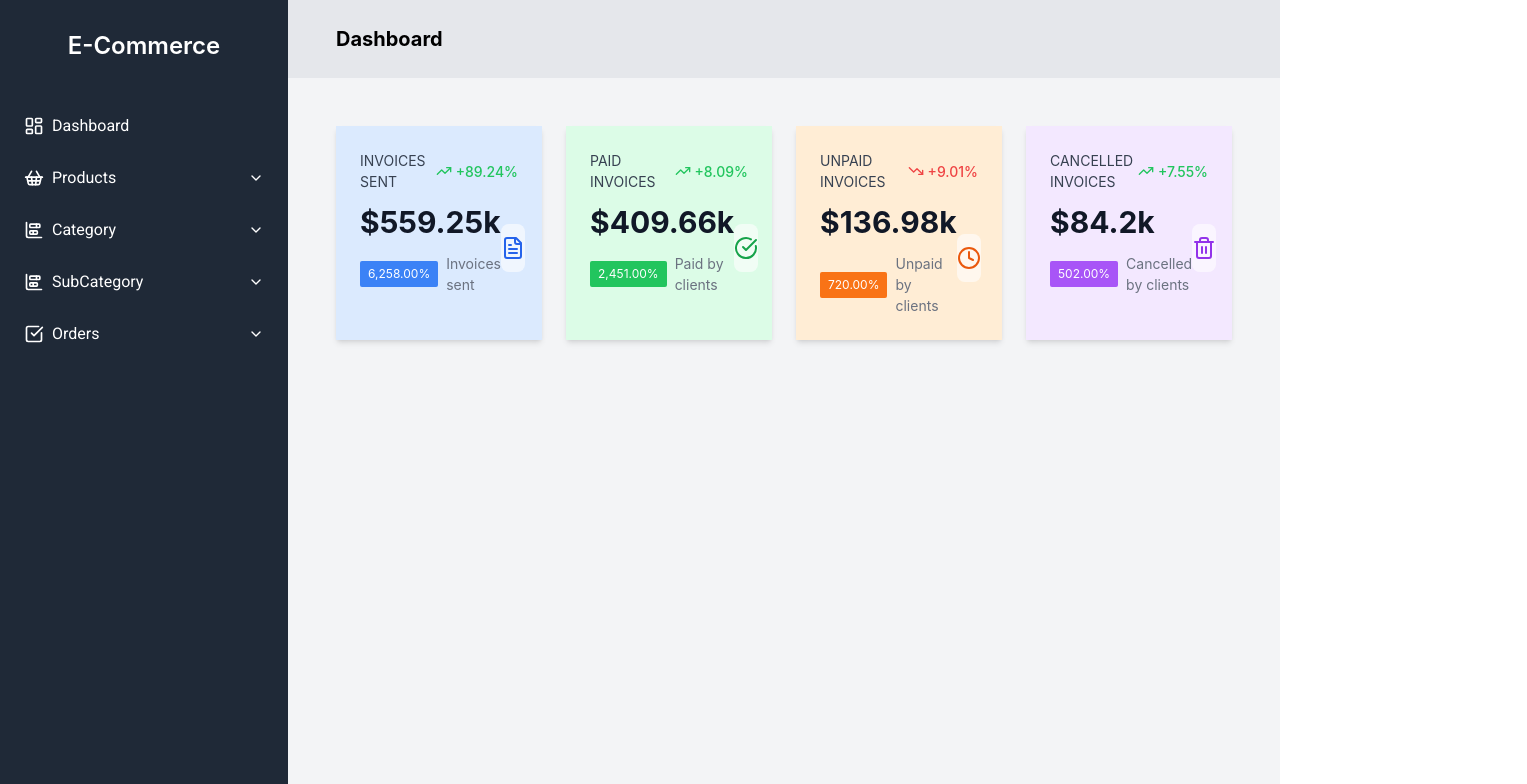
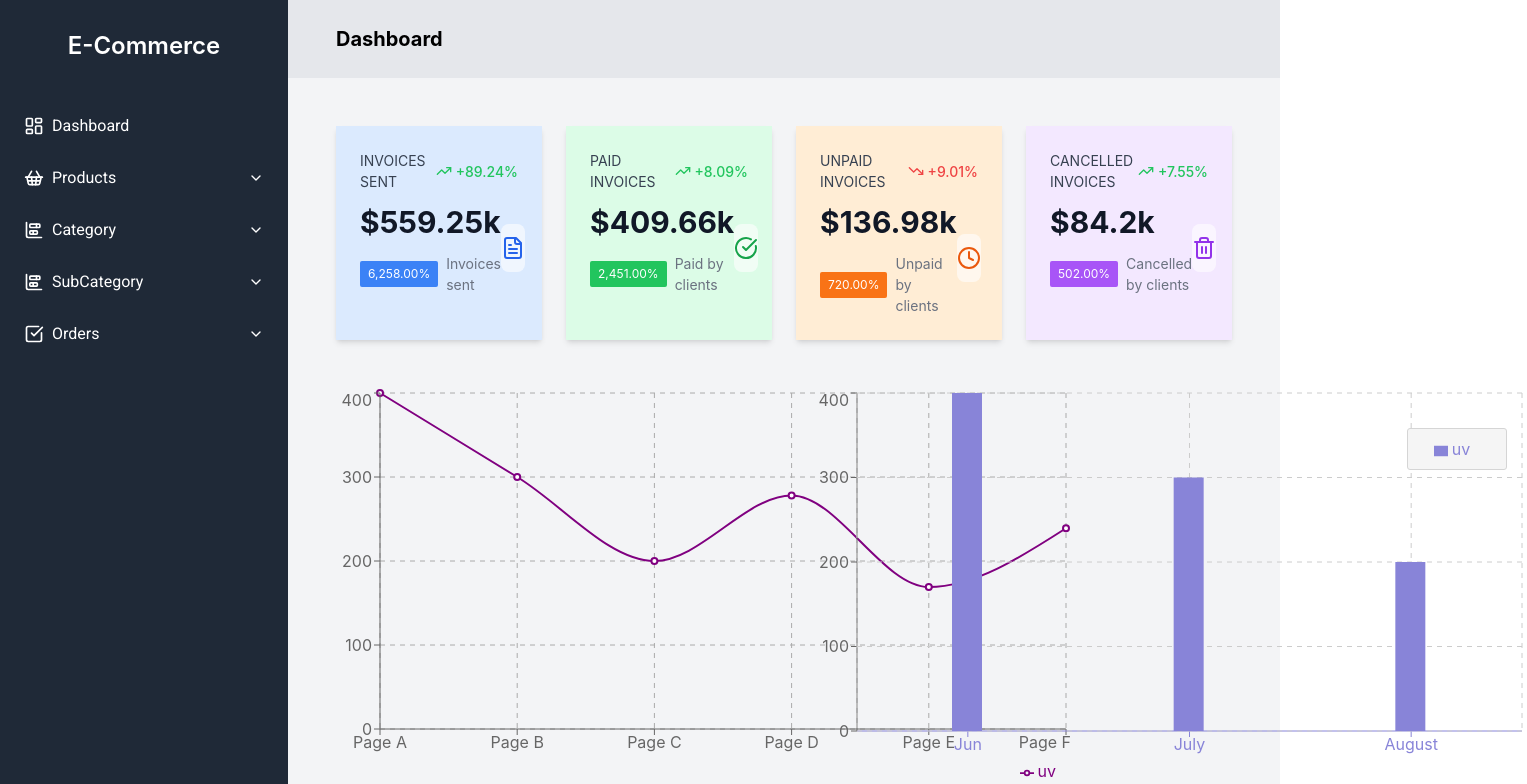
Before and after one commit to Eity2021/admin_ecommerce, a React (Create React App) app: page / in a window 1280 px wide. Shown: the top 784 px of the page, 1527 px wide, since content can reach past the window. Built offline with nearby package versions, Linux system fonts and the light colour scheme; the HTML template or start-up script is replaced by a standard one.

Commit message:
integrate charts

```diff
--- a/package.json
+++ b/package.json
@@ -15,6 +15,7 @@
     "react-redux": "^8.1.3",
     "react-router-dom": "^7.0.1",
     "react-scripts": "5.0.1",
+    "recharts": "^3.1.0",
     "web-vitals": "^2.1.4"
   },
   "scripts": {
--- /dev/null
+++ b/src/pages/home/Cards.js
@@ -0,0 +1,104 @@
+import { FileText, CheckCircle, Clock, Trash2, TrendingUp, TrendingDown } from "lucide-react"
+
+export default function Cards() {
+      const invoiceData = [
+    {
+      title: "INVOICES SENT",
+      amount: "$559.25k",
+      change: "+89.24%",
+      isPositive: true,
+      count: "6,258.00",
+      description: "Invoices sent",
+      icon: FileText,
+      bgColor: "bg-blue-100",
+      iconColor: "text-blue-600",
+      badgeColor: "bg-blue-500",
+    },
+    {
+      title: "PAID INVOICES",
+      amount: "$409.66k",
+      change: "+8.09%",
+      isPositive: true,
+      count: "2,451.00",
+      description: "Paid by clients",
+      icon: CheckCircle,
+      bgColor: "bg-green-100",
+      iconColor: "text-green-600",
+      badgeColor: "bg-green-500",
+    },
+    {
+      title: "UNPAID INVOICES",
+      amount: "$136.98k",
+      change: "+9.01%",
+      isPositive: false,
+      count: "720.00",
+      description: "Unpaid by clients",
+      icon: Clock,
+      bgColor: "bg-orange-100",
+      iconColor: "text-orange-600",
+      badgeColor: "bg-orange-500",
+    },
+    {
+      title: "CANCELLED INVOICES",
+      amount: "$84.2k",
+      change: "+7.55%",
+      isPositive: true,
+      count: "502.00",
+      description: "Cancelled by clients",
+      icon: Trash2,
+      bgColor: "bg-purple-100",
+      iconColor: "text-purple-600",
+      badgeColor: "bg-purple-500",
+    },
+  ]
+  return (
+ <div >
+      <div className="container mx-auto p-6">
+        <div className="grid grid-cols-1 sm:grid-cols-2 lg:grid-cols-4 gap-6 ">
+          {invoiceData.map((item, index) => {
+            const IconComponent = item.icon
+            return (
+              <div
+                key={index}
+                className={`card shadow-md hover:shadow-xl transition-all p-6 ${item.bgColor}`}
+              >
+                <div className="card-body">
+                  <div className="flex items-center justify-between mb-2">
+                    <h2 className="card-title text-sm text-gray-700">{item.title}</h2>
+                    <div className="flex items-center gap-1">
+                      {item.isPositive ? (
+                        <TrendingUp className="w-4 h-4 text-green-500" />
+                      ) : (
+                        <TrendingDown className="w-4 h-4 text-red-500" />
+                      )}
+                      <span
+                        className={`text-sm font-medium ${item.isPositive ? "text-green-500" : "text-red-500"
+                          }`}
+                      >
+                        {item.change}
+                      </span>
+                    </div>
+                  </div>
+                  <div className="flex items-center justify-between">
+                    <div>
+                      <div className="text-3xl font-bold text-gray-900 mb-2">{item.amount}</div>
+                      <div className="flex items-center gap-2">
+                        <div className={`badge ${item.badgeColor} text-white text-xs py-1 px-2 rounded-sm`}>
+                          {item.count}%
+                        </div>
+                        <span className="text-sm text-gray-500">{item.description}</span>
+                      </div>
+                    </div>
+                    <div className="w-12 h-12 bg-white/60 rounded-lg flex items-center justify-center">
+                      <IconComponent className={`w-6 h-6 ${item.iconColor}`} />
+                    </div>
+                  </div>
+                </div>
+              </div>
+            )
+          })}
+        </div>
+      </div>
+    </div>
+  )
+}
--- /dev/null
+++ b/src/pages/home/Charts.js
@@ -0,0 +1,15 @@
+import LineBarChart from "./LineBarChart";
+import WidthBarCharts from "./WidthBarCharts";
+
+
+
+export default function Charts() {
+    return (
+        <div className='container mx-auto p-6'>
+            <div className='grid md:grid-cols-2 grid-cols-1 gap-4' >
+                <LineBarChart></LineBarChart>
+                <WidthBarCharts></WidthBarCharts>
+            </div>
+        </div>
+    )
+}
--- a/src/pages/home/Dashboard.js
+++ b/src/pages/home/Dashboard.js
@@ -1,104 +1,12 @@
-import { FileText, CheckCircle, Clock, Trash2, TrendingUp, TrendingDown } from "lucide-react"
+import Cards from "./Cards";
+import Charts from "./Charts";
 
 export default function Dashboard() {
-  const invoiceData = [
-    {
-      title: "INVOICES SENT",
-      amount: "$559.25k",
-      change: "+89.24%",
-      isPositive: true,
-      count: "6,258.00",
-      description: "Invoices sent",
-      icon: FileText,
-      bgColor: "bg-blue-100",
-      iconColor: "text-blue-600",
-      badgeColor: "bg-blue-500",
-    },
-    {
-      title: "PAID INVOICES",
-      amount: "$409.66k",
-      change: "+8.09%",
-      isPositive: true,
-      count: "2,451.00",
-      description: "Paid by clients",
-      icon: CheckCircle,
-      bgColor: "bg-green-100",
-      iconColor: "text-green-600",
-      badgeColor: "bg-green-500",
-    },
-    {
-      title: "UNPAID INVOICES",
-      amount: "$136.98k",
-      change: "+9.01%",
-      isPositive: false,
-      count: "720.00",
-      description: "Unpaid by clients",
-      icon: Clock,
-      bgColor: "bg-orange-100",
-      iconColor: "text-orange-600",
-      badgeColor: "bg-orange-500",
-    },
-    {
-      title: "CANCELLED INVOICES",
-      amount: "$84.2k",
-      change: "+7.55%",
-      isPositive: true,
-      count: "502.00",
-      description: "Cancelled by clients",
-      icon: Trash2,
-      bgColor: "bg-purple-100",
-      iconColor: "text-purple-600",
-      badgeColor: "bg-purple-500",
-    },
-  ]
+
   return (
     <div >
-      <div className="container mx-auto p-6">
-        <div className="grid grid-cols-1 sm:grid-cols-2 lg:grid-cols-4 gap-6 ">
-          {invoiceData.map((item, index) => {
-            const IconComponent = item.icon
-            return (
-              <div
-                key={index}
-                className={`card shadow-md hover:shadow-xl transition-all p-6 ${item.bgColor}`}
-              >
-                <div className="card-body">
-                  <div className="flex items-center justify-between mb-2">
-                    <h2 className="card-title text-sm text-gray-700">{item.title}</h2>
-                    <div className="flex items-center gap-1">
-                      {item.isPositive ? (
-                        <TrendingUp className="w-4 h-4 text-green-500" />
-                      ) : (
-                        <TrendingDown className="w-4 h-4 text-red-500" />
-                      )}
-                      <span
-                        className={`text-sm font-medium ${item.isPositive ? "text-green-500" : "text-red-500"
-                          }`}
-                      >
-                        {item.change}
-                      </span>
-                    </div>
-                  </div>
-                  <div className="flex items-center justify-between">
-                    <div>
-                      <div className="text-3xl font-bold text-gray-900 mb-2">{item.amount}</div>
-                      <div className="flex items-center gap-2">
-                        <div className={`badge ${item.badgeColor} text-white text-xs py-1 px-2 rounded-sm`}>
-                          {item.count}%
-                        </div>
-                        <span className="text-sm text-gray-500">{item.description}</span>
-                      </div>
-                    </div>
-                    <div className="w-12 h-12 bg-white/60 rounded-lg flex items-center justify-center">
-                      <IconComponent className={`w-6 h-6 ${item.iconColor}`} />
-                    </div>
-                  </div>
-                </div>
-              </div>
-            )
-          })}
-        </div>
-      </div>
+      <Cards></Cards>
+      <Charts></Charts>
     </div>
   )
 }
--- /dev/null
+++ b/src/pages/home/HomeRecentOrdersList.js
@@ -0,0 +1,5 @@
+export default function HomeRecentOrdersList() {
+  return (
+    <div>HomeRecentOrdersList</div>
+  )
+}
--- /dev/null
+++ b/src/pages/home/LineBarChart.js
@@ -0,0 +1,23 @@
+import { LineChart, Line, CartesianGrid, XAxis, YAxis, Legend  } from 'recharts';
+const data = [
+  { name: 'Page A', uv: 400, pv: 2400, amt: 2400 },
+  { name: 'Page B', uv: 300, pv: 2210, amt: 2290 },
+  { name: 'Page C', uv: 200, pv: 2290, amt: 2000 },
+  { name: 'Page D', uv: 278, pv: 2000, amt: 2181 },
+  { name: 'Page E', uv: 169, pv: 2181, amt: 2500 },
+  { name: 'Page F', uv: 239, pv: 2500, amt: 2100 },
+];
+
+export default function LineBarChart() {
+  return (
+       <div >
+      <LineChart width={735} height={400} data={data} >
+    <CartesianGrid stroke="#aaa" strokeDasharray="5 5" />
+    <Line type="monotone" dataKey="uv" stroke="purple" strokeWidth={2}  />
+    <XAxis dataKey="name" />
+    <YAxis width="auto" label={{  position: 'insideLeft', angle: -90 }} />
+    <Legend align="right" />
+  </LineChart>
+  </div>
+  )
+}
--- /dev/null
+++ b/src/pages/home/WidthBarCharts.js
@@ -0,0 +1,35 @@
+import { CartesianGrid, XAxis, YAxis, Legend, BarChart, Bar, Tooltip } from 'recharts';
+import './charts.css';
+const data = [
+    { name: 'Jun', uv: 400, pv: 2400, amt: 2400 },
+    { name: 'July', uv: 300, pv: 2210, amt: 2290 },
+    { name: 'August', uv: 200, pv: 2290, amt: 2000 },
+];
+
+
+export default function WidthBarCharts() {
+    return (
+     <div className="focus:outline-none chart-container" tabIndex={-1}>
+      <BarChart width={735} height={420} data={data}>
+        <XAxis dataKey="name" stroke="#8884d8" />
+        <YAxis />
+        <Tooltip
+          wrapperStyle={{ width: 100, backgroundColor: '#ccc' }}
+        />
+        <Legend
+          width={100}
+          wrapperStyle={{
+            top: 40,
+            right: 20,
+            backgroundColor: '#f5f5f5',
+            border: '1px solid #d5d5d5',
+            borderRadius: 3,
+            lineHeight: '40px',
+          }}
+        />
+        <CartesianGrid stroke="#ccc" strokeDasharray="5 5" />
+        <Bar dataKey="uv" fill="#8884d8" barSize={30} />
+      </BarChart>
+    </div>
+    )
+}
--- /dev/null
+++ b/src/pages/home/charts.css
@@ -0,0 +1,3 @@
+.chart-container *:focus {
+  outline: none !important;
+}
```
Also changed, not shown: 1 other file (tests, documents, lock files or other folders).
